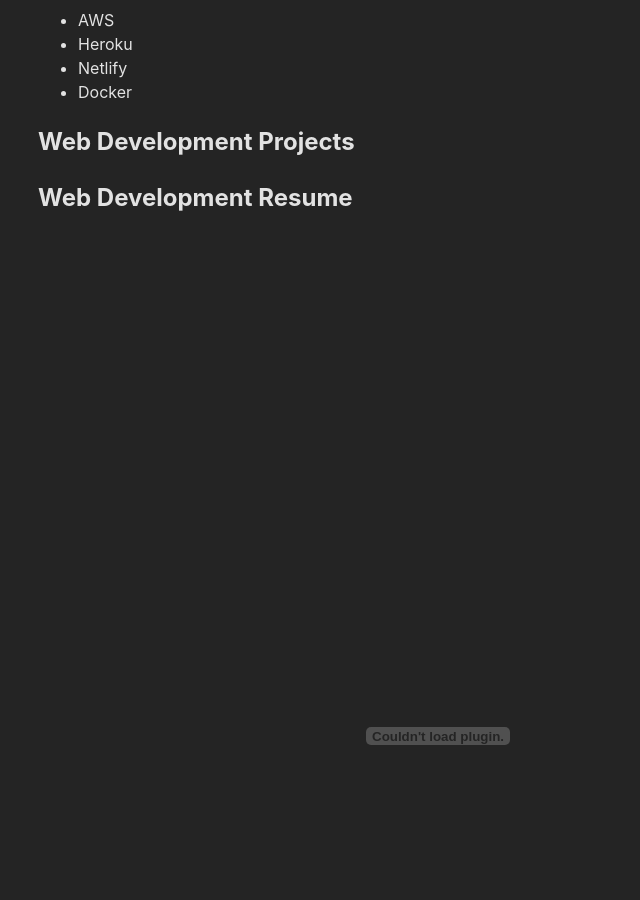
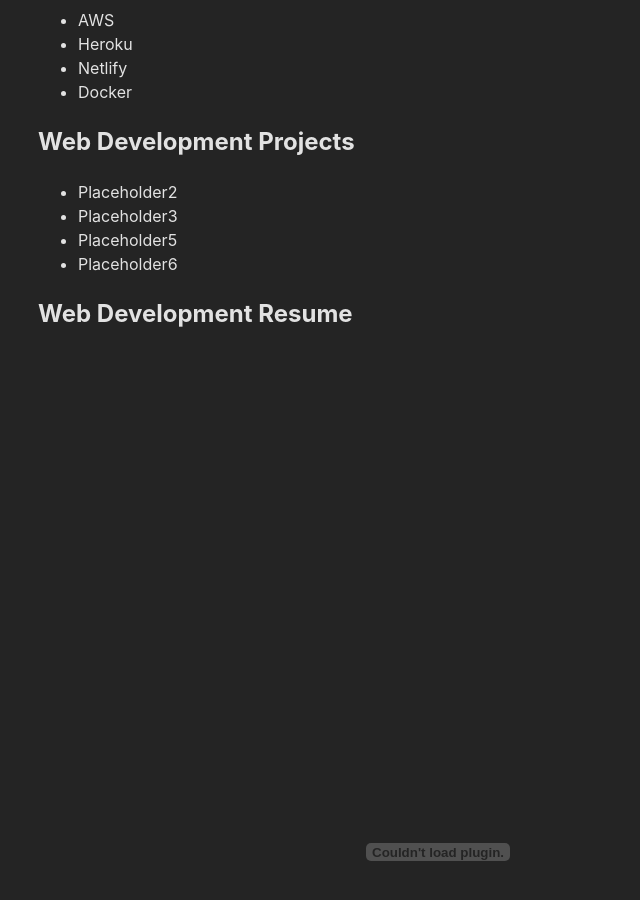
Before and after one commit to jheersink8/Portfolio-jrh, a React (Vite) app in the folder Portfolio-JRH/: page / in a window 1280 px wide. Shown: the part 2020-2920 px from the top of the page, without its empty margins (0-640 px from the left). Built offline with nearby package versions, Linux system fonts and the light colour scheme.

Commit message:
Built out project component

```diff
--- a/Portfolio-JRH/src/components/Portfolio/Projects.jsx
+++ b/Portfolio-JRH/src/components/Portfolio/Projects.jsx
@@ -1,13 +1,21 @@
+import projects from './ProjectsCompontents/assets/projects.js';
+
 export default function Projects() {
+    const listItems = projects.map(project =>
+        <ul key={project.id}>
+            <li>{project.title}</li>
+            <li>{project.description}</li>
+            <li>{project.deployLink}</li>
+            <li>{project.githubLink}</li>
+        </ul>
+    );
+
     return (
         <>
             {/* Projects */}
             <div>
                 <h2>Web Development Projects</h2>
-
-
-                {/* I need project types that are each a component. For sure 'School Projects,' 'APIs,' 'Games,' and 'Misc Tools.' I need each component for each category to be descriptive? IDK. Play with this.*/}
-
+                {listItems}
             </div>
         </>
     );
--- /dev/null
+++ b/Portfolio-JRH/src/components/Portfolio/ProjectsCompontents/assets/projects.js
@@ -0,0 +1,13 @@
+const projects = [
+    {
+        id: 1,
+        category: 'Placeholder1',
+        title: 'Placeholder2',
+        description: 'Placeholder3',
+        background: 'Placeholder4',
+        deployLink: 'Placeholder5',
+        githubLink: 'Placeholder6'
+    }
+];
+
+export default projects;
```
